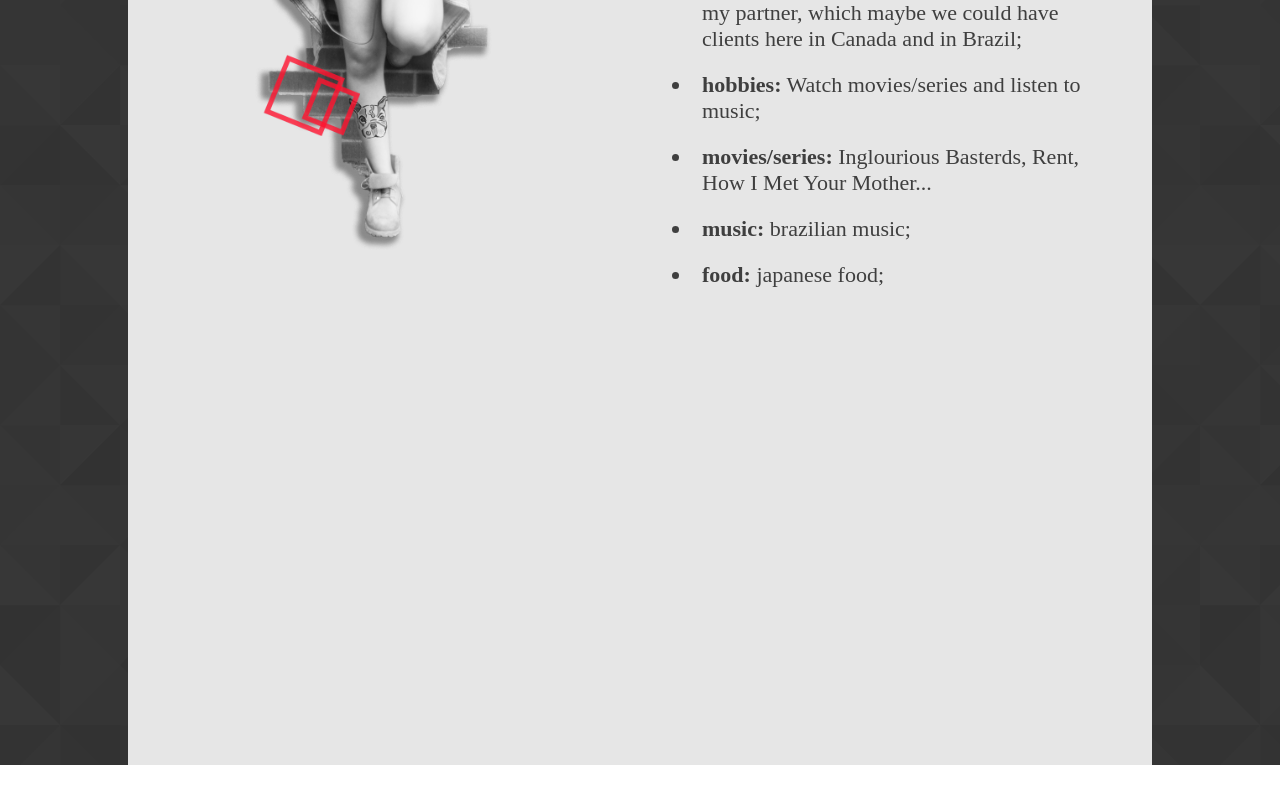
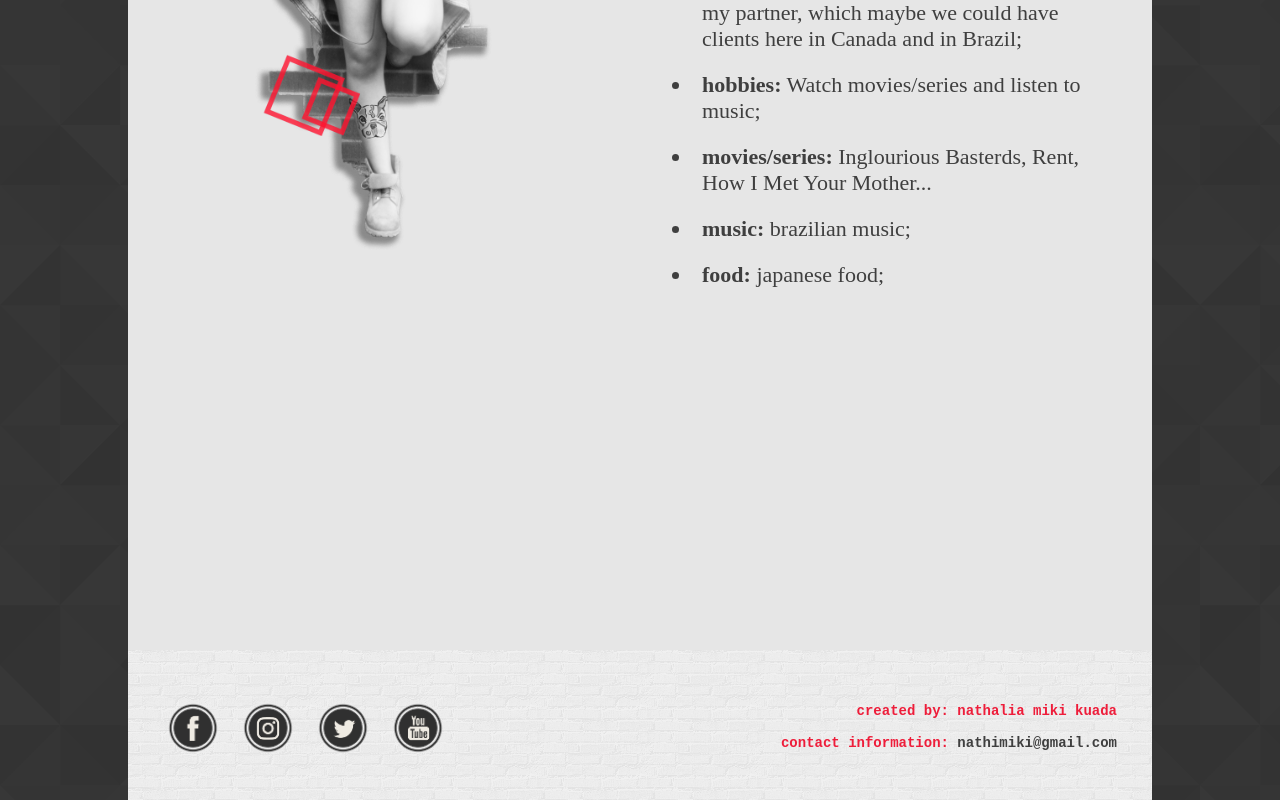
Before and after one commit to nathimiki/HW1_kuada_nathalia, a plain HTML site: page index.html in a window 1280 px wide. Shown: the part 535-1335 px from the top of the page. Before the commit the page ends 1300 px from the top, so only its background shows below. Drawn offline with Linux system fonts and the light colour scheme.

Commit message:
added footer html code and css

```diff
--- a/css/main.css
+++ b/css/main.css
@@ -82,3 +82,57 @@ img{
   color: #3F3F3F;
   padding: 10px;
 }
+
+/***OPEN FOOTER***/
+
+#aboutFooter{
+  margin-top: 1045px;
+  width: 994px;
+  height: 120px;
+  background: url(../images/brickwall.png) repeat;
+  padding: 15px;
+  position: absolute;
+  margin-bottom: 50px;
+}
+
+#footerNav p{
+   font-size: 14px;
+   font-family: Courier New;
+   text-decoration:none;
+   color:#EE1D3A;
+   font-weight: bold;
+   margin-left: 300px;
+   float: right;
+   margin-top: 2px;
+   padding-right: 20px;
+}
+
+#face{
+  float: left;
+  margin-top: -35px;
+  margin-right: 15px;
+  padding-left: 20px;
+}
+
+#insta{
+  float: left;
+  margin-top: -35px;
+  margin-right: 15px;
+}
+
+#twitter{
+  float: left;
+  margin-top: -35px;
+  margin-right: 15px;
+}
+
+#youtube{
+  float: left;
+  margin-top: -35px;
+  margin-right: 15px;
+}
+
+
+/***CLOSE FOOTER***/
+
+/******CLOSE**ABOUT**PAGE******/
--- a/index.html
+++ b/index.html
@@ -42,3 +42,27 @@
 </div>
 
 </header>
+
+
+
+
+<footer id="aboutFooter"><!--OPEN FOOTER-->
+
+  <div id="footerNav">
+    <br>
+    <br>
+    <p>created by: nathalia miki kuada</p><br>
+    <p>contact information: <a href="mailto:nathimiki@gmail.com">nathimiki@gmail.com
+    </a></p>
+  </div><!--close footerNav-->
+    <a href="https://www.facebook.com/nathi.miki"><img src="images/logo_face.png"  width="60" height="60" id="face" alt="face"></a>
+    <a href="https://www.instagram.com/nathimiki/"><img src="images/logo_insta.png"  width="60" height="60" id="insta" alt="insta"></a>
+    <a href="#"><img src="images/logo_twitter.png"  width="60" height="60" id="twitter" alt="twitter"></a>
+    <a href="#"><img src="images/logo_youtube.png"  width="60" height="60" id="youtube" alt="youtube"></a>
+
+</footer><!--CLOSE FOOTER-->
+
+
+
+</body>
+</html>
```
